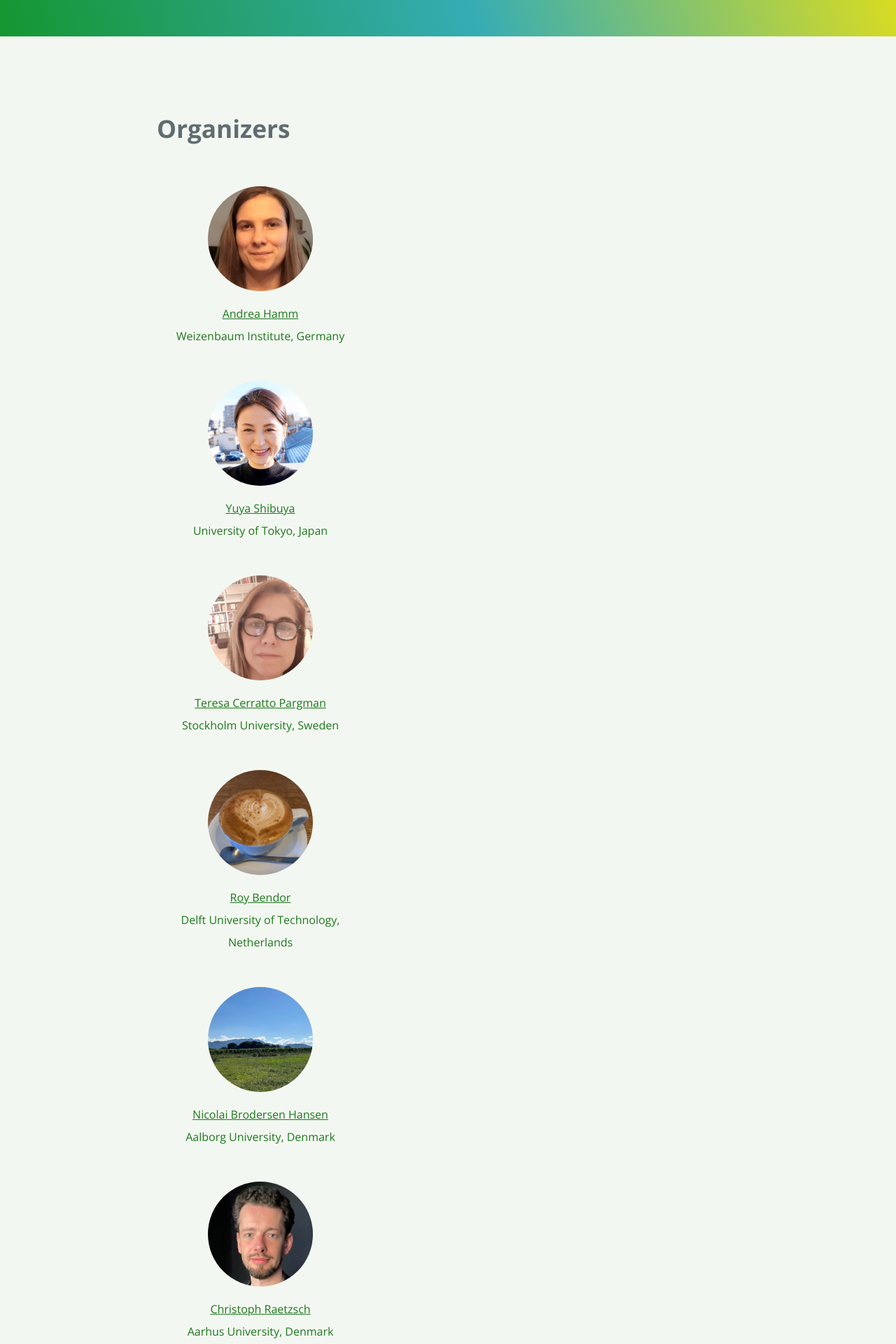
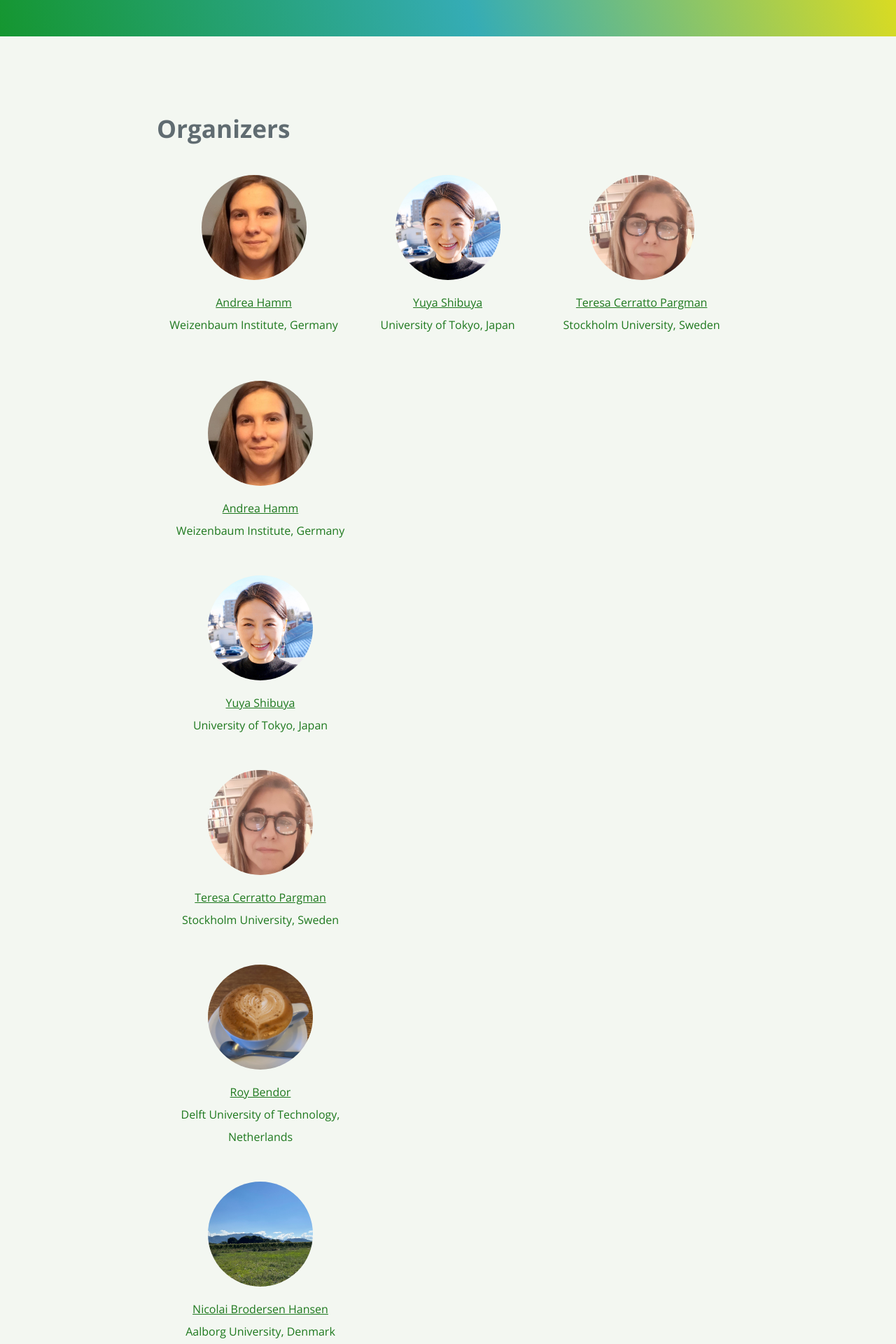
Before and after one commit to discontinued-civictech/discontinued-civictech.github.io, a Jekyll site: the page built from organizers.md, in a window 1280 px wide. Shown: the part 439-2359 px from the top of the page at 70% size. Built offline with Jekyll 4.4.1, drawn with Linux system fonts in a browser that asks for light colours; our own code applies the rules of GitHub Pages for plain Markdown files.

Commit message:
Update organizers.md

```diff
--- a/_sass/jekyll-theme-cayman.scss
+++ b/_sass/jekyll-theme-cayman.scss
@@ -18,6 +18,10 @@
 @mixin small {
   @media screen and (max-width: #{$medium-breakpoint}) {
     @content;
+    .column {
+      width: 100%;
+      display: block;
+    }
   }
 }
 
@@ -265,6 +269,23 @@ a {
     margin-top: 4rem;
     font-size: medium;
     color: #444d56;
+  }
+
+
+  .column {
+    float: left;
+    width: 33.3%;
+    margin-bottom: 16px;
+    padding: 0 8px;
+  }
+
+  .container {
+    padding: 0 16px;
+  }
+  .container::after, .row::after {
+    content: "";
+    clear: both;
+    display: table;
   }
 
   .profile-wrapper{
--- a/organizers.md
+++ b/organizers.md
@@ -3,6 +3,28 @@ layout: default
 ---
 
 # Organizers
+
+<div class="row">
+  <div class="column">
+    <img src="files/profile_photos/andreahamm.jpg" class="profile-photo">
+    <div class="profile-text">
+        <a href="https://www.weizenbaum-institut.de/portrait/p/andrea-hamm/#page=1&sort=date">Andrea Hamm</a><br>Weizenbaum Institute, Germany
+    </div>
+  </div>
+  <div class="column">
+    <img src="files/profile_photos/yuyashibuya.jpeg" class="profile-photo">
+    <div class="profile-text">
+        <a href="https://www.yuyashibuya.com/">Yuya Shibuya</a><br>University of Tokyo, Japan
+    </div>
+  </div>
+  <div class="column">
+    <img src="files/profile_photos/Tessy.jpg" class="profile-photo">
+    <div class="profile-text">
+        <a href="https://www.su.se/profiles/tcerr-1.182306">Teresa Cerratto Pargman</a><br>Stockholm University, Sweden
+    </div>
+   </div>
+</div>
+
 
 <div class="profile-wrapper">
 <img src="files/profile_photos/andreahamm.jpg" class="profile-photo">
```
